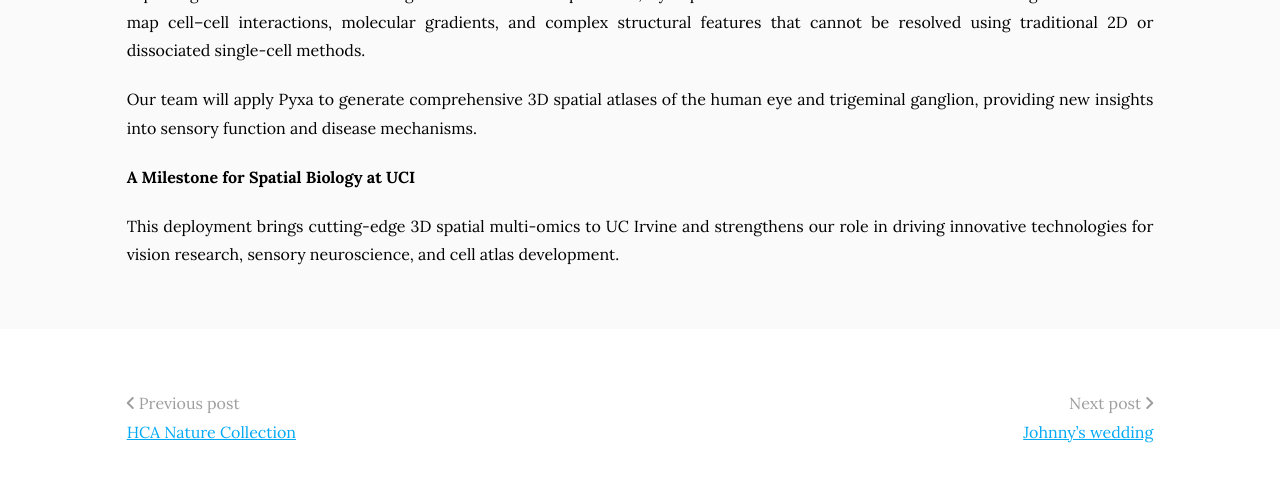
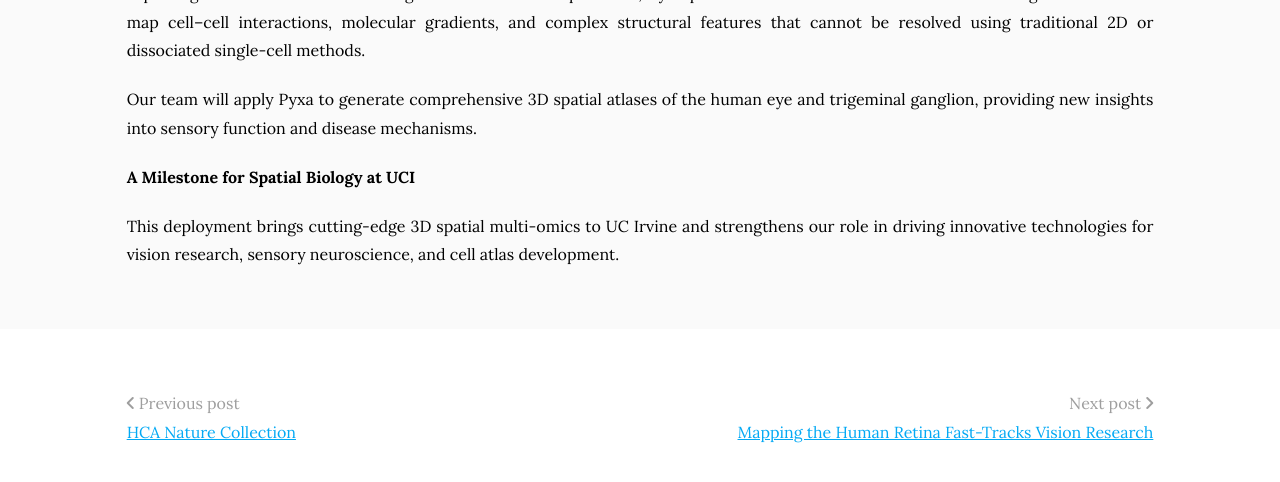
Before and after one commit to RCHENLAB/rchenlab.github.io, a Jekyll site: the page built from _posts/2025-12-03-3D-spatial-transcriptomics-site.md, in a window 1280 px wide and 900 px high, scrolled down 610 px, cut to the strip 0-503 px from the top of the window. Shown: the top 482 px of the strip. Built offline with Jekyll 4.4.1, drawn with Linux system fonts in a browser that asks for light colours.

Commit message:
Update 2026-01-23-NG-HRCA.md

```diff
--- a/_posts/2026-01-23-NG-HRCA.md
+++ b/_posts/2026-01-23-NG-HRCA.md
@@ -1,8 +1,8 @@
 ---
-title: Johnny’s wedding
+title: Mapping the Human Retina Fast-Tracks Vision Research
 tags:
 author:
-member: Johnny
+member: all
 ---
 
 {% capture text %} Our lab has built the most detailed map of the human retina ever created, offering a powerful new tool for understanding vision and eye disease. By analyzing nearly four million individual retinal cells from 125 donors and combining data from studies around the world, we identified more than 130 distinct types of cells that make up the retina.
```
